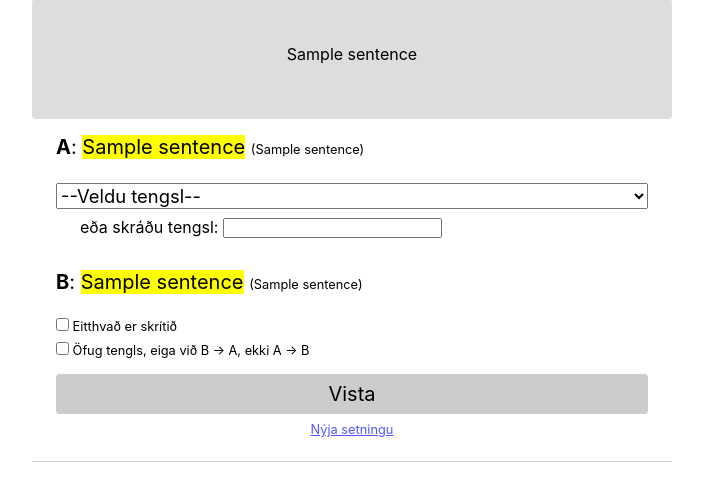
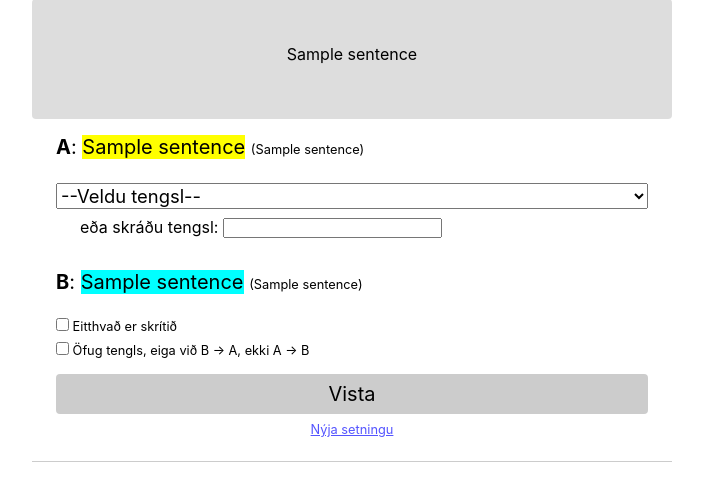
Before and after one commit to osk/maltaekni-lokaverkefni, a Node server app: template src/views/v1.ejs in a window 1280 px wide. Shown: the part 138-639 px from the top of the page, without its empty margins (288-991 px from the left). Run offline with Node 20, Linux system fonts and the light colour scheme; the template is opened without the code that fills it: most values are stand-ins (such as "Sample title", 1, 10 or a date in 2020).

Commit message:
feat: different mark colors

```diff
--- a/src/public/styles.css
+++ b/src/public/styles.css
@@ -139,6 +139,10 @@ section.text mark {
   font-weight: bold;
 }
 
+mark.b {
+  background-color: #00ffff;
+}
+
 .label {
   font-size: 0.8rem;
 }
--- a/src/views/v1.ejs
+++ b/src/views/v1.ejs
@@ -9,7 +9,7 @@
         <p><%- sentence.sentence %></p>
       </section>
       <p class="entity">
-        <strong>A</strong>: <mark class="b"><%= sentence.a_name %></mark>
+        <strong>A</strong>: <mark class="a"><%= sentence.a_name %></mark>
         <span class="label">(<%= sentence.a_label %>)</span>
       </p>
 
```
